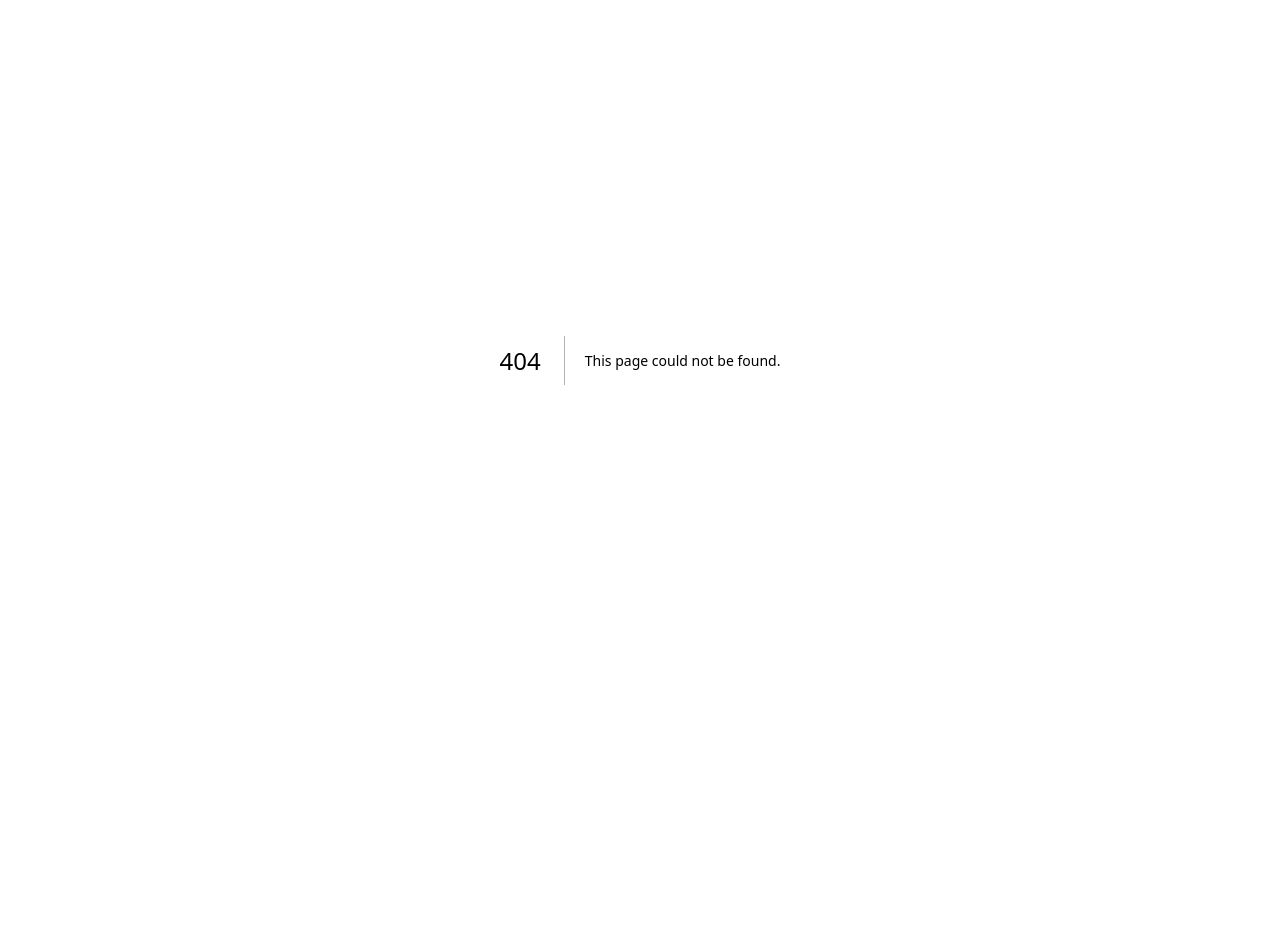
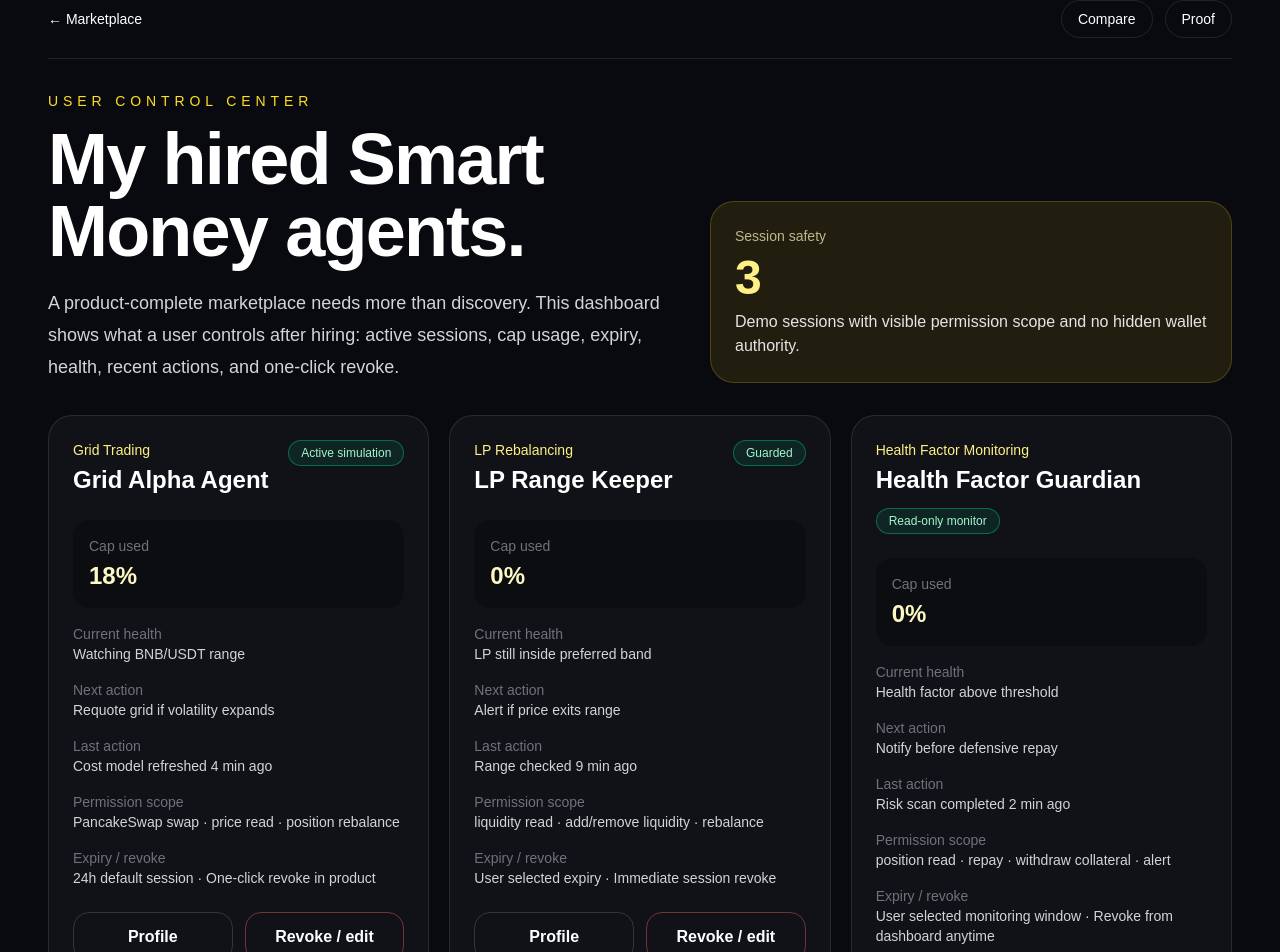
Before and after one commit to 7777chu/bnb-smart-money-agent-marketplace, a Next.js app in the folder app/: page /dashboard in a window 1280 px wide. Before the commit this address had no page. Shown: the part 40-992 px from the top of the page. Before the commit the page ends 800 px from the top, so only its background shows below. Built offline with nearby package versions, Linux system fonts and the light colour scheme.

Commit message:
feat: add hired agents dashboard

```diff
--- /dev/null
+++ b/app/src/app/dashboard/page.tsx
@@ -0,0 +1,160 @@
+import Link from "next/link";
+import { agents } from "@/lib/agents";
+
+const hiredSessions = [
+  {
+    agentId: "grid-alpha",
+    status: "Active simulation",
+    capUsed: "18%",
+    health: "Watching BNB/USDT range",
+    nextAction: "Requote grid if volatility expands",
+    lastAction: "Cost model refreshed 4 min ago",
+  },
+  {
+    agentId: "lp-range-keeper",
+    status: "Guarded",
+    capUsed: "0%",
+    health: "LP still inside preferred band",
+    nextAction: "Alert if price exits range",
+    lastAction: "Range checked 9 min ago",
+  },
+  {
+    agentId: "health-factor-guardian",
+    status: "Read-only monitor",
+    capUsed: "0%",
+    health: "Health factor above threshold",
+    nextAction: "Notify before defensive repay",
+    lastAction: "Risk scan completed 2 min ago",
+  },
+];
+
+const recentActions = [
+  ["Grid Alpha Agent", "Updated BNB/USDT volatility band", "Read-only proof"],
+  ["LP Range Keeper", "Checked PancakeSwap LP fee/range state", "No rebalance"],
+  ["Health Factor Guardian", "Scanned lending health factor", "Safe"],
+  ["Yield Router Agent", "Compared net APR after cost", "Not hired yet"],
+];
+
+export default function DashboardPage() {
+  const sessions = hiredSessions.map((session) => {
+    const agent = agents.find((item) => item.id === session.agentId);
+
+    if (!agent) {
+      throw new Error(`Missing agent for dashboard session: ${session.agentId}`);
+    }
+
+    return { ...session, agent };
+  });
+
+  return (
+    <main className="min-h-screen bg-[#080A0F] text-white">
+      <section className="mx-auto flex max-w-7xl flex-col gap-8 px-6 py-10 sm:px-10 lg:px-12">
+        <nav className="flex flex-wrap items-center justify-between gap-4 border-b border-white/10 pb-5">
+          <Link className="text-sm text-zinc-400 transition hover:text-yellow-200" href="/">
+            ← Marketplace
+          </Link>
+          <div className="flex flex-wrap gap-3">
+            <Link className="rounded-full border border-white/10 px-4 py-2 text-sm transition hover:bg-white/10" href="/compare">
+              Compare
+            </Link>
+            <Link className="rounded-full border border-white/10 px-4 py-2 text-sm transition hover:bg-white/10" href="/proof">
+              Proof
+            </Link>
+          </div>
+        </nav>
+
+        <header className="grid gap-6 lg:grid-cols-[1.1fr_0.9fr] lg:items-end">
+          <div>
+            <p className="text-sm uppercase tracking-[0.35em] text-yellow-300">User control center</p>
+            <h1 className="mt-3 text-5xl font-black tracking-tight sm:text-7xl">My hired Smart Money agents.</h1>
+            <p className="mt-5 max-w-3xl text-lg leading-8 text-zinc-300">
+              A product-complete marketplace needs more than discovery. This dashboard shows what a user controls after hiring:
+              active sessions, cap usage, expiry, health, recent actions, and one-click revoke.
+            </p>
+          </div>
+          <div className="rounded-3xl border border-yellow-300/20 bg-yellow-300/10 p-6">
+            <p className="text-sm text-yellow-100/70">Session safety</p>
+            <p className="mt-2 text-5xl font-black text-yellow-200">3</p>
+            <p className="mt-2 text-zinc-200">Demo sessions with visible permission scope and no hidden wallet authority.</p>
+          </div>
+        </header>
+
+        <section className="grid gap-5 xl:grid-cols-3">
+          {sessions.map(({ agent, status, capUsed, health, nextAction, lastAction }) => (
+            <article key={agent.id} className="rounded-3xl border border-white/10 bg-white/[0.035] p-6">
+              <div className="flex flex-wrap items-start justify-between gap-3">
+                <div>
+                  <p className="text-sm text-yellow-200">{agent.category}</p>
+                  <h2 className="mt-1 text-2xl font-bold">{agent.name}</h2>
+                </div>
+                <span className="rounded-full border border-emerald-400/40 bg-emerald-400/10 px-3 py-1 text-xs text-emerald-200">
+                  {status}
+                </span>
+              </div>
+
+              <dl className="mt-6 grid gap-4 text-sm text-zinc-300">
+                <div className="rounded-2xl bg-black/30 p-4">
+                  <dt className="text-zinc-500">Cap used</dt>
+                  <dd className="mt-1 text-2xl font-black text-yellow-100">{capUsed}</dd>
+                </div>
+                <div>
+                  <dt className="text-zinc-500">Current health</dt>
+                  <dd>{health}</dd>
+                </div>
+                <div>
+                  <dt className="text-zinc-500">Next action</dt>
+                  <dd>{nextAction}</dd>
+                </div>
+                <div>
+                  <dt className="text-zinc-500">Last action</dt>
+                  <dd>{lastAction}</dd>
+                </div>
+                <div>
+                  <dt className="text-zinc-500">Permission scope</dt>
+                  <dd>{agent.sessionPolicy.allowlist.join(" · ")}</dd>
+                </div>
+                <div>
+                  <dt className="text-zinc-500">Expiry / revoke</dt>
+                  <dd>
+                    {agent.sessionPolicy.expiry} · {agent.sessionPolicy.revoke}
+                  </dd>
+                </div>
+              </dl>
+
+              <div className="mt-6 grid gap-3 sm:grid-cols-2">
+                <Link className="rounded-2xl border border-white/15 px-4 py-3 text-center font-bold transition hover:bg-white/10" href={`/agents/${agent.id}`}>
+                  Profile
+                </Link>
+                <Link className="rounded-2xl border border-red-400/40 px-4 py-3 text-center font-bold text-red-100 transition hover:bg-red-400 hover:text-black" href={`/hire/${agent.id}`}>
+                  Revoke / edit
+                </Link>
+              </div>
+            </article>
+          ))}
+        </section>
+
+        <section className="grid gap-5 lg:grid-cols-[0.9fr_1.1fr]">
+          <div className="rounded-3xl border border-white/10 bg-white/[0.035] p-6">
+            <h2 className="text-3xl font-bold">Why this matters to judges</h2>
+            <p className="mt-4 leading-8 text-zinc-300">
+              The dashboard closes the loop from marketplace discovery to ongoing user control. It makes agent autonomy legible:
+              what the agent can do, how much it has used, when it expires, and where the user can revoke.
+            </p>
+          </div>
+          <div className="rounded-3xl border border-white/10 bg-black/30 p-6">
+            <h2 className="text-3xl font-bold">Recent action log</h2>
+            <div className="mt-5 grid gap-3">
+              {recentActions.map(([agent, action, result]) => (
+                <div key={`${agent}-${action}`} className="grid gap-2 rounded-2xl border border-white/10 bg-white/[0.035] p-4 md:grid-cols-[0.9fr_1.2fr_0.7fr]">
+                  <p className="font-semibold text-yellow-100">{agent}</p>
+                  <p className="text-zinc-300">{action}</p>
+                  <p className="text-zinc-400">{result}</p>
+                </div>
+              ))}
+            </div>
+          </div>
+        </section>
+      </section>
+    </main>
+  );
+}
--- a/app/src/app/page.tsx
+++ b/app/src/app/page.tsx
@@ -19,6 +19,9 @@ export default function Home() {
           <div className="flex items-center gap-3">
             <Link className="hidden rounded-full border border-white/10 px-4 py-2 text-sm text-zinc-200 transition hover:bg-white/10 sm:inline-flex" href="/compare">
               Compare
+            </Link>
+            <Link className="hidden rounded-full border border-white/10 px-4 py-2 text-sm text-zinc-200 transition hover:bg-white/10 sm:inline-flex" href="/dashboard">
+              Dashboard
             </Link>
             <Link className="hidden rounded-full border border-white/10 px-4 py-2 text-sm text-zinc-200 transition hover:bg-white/10 sm:inline-flex" href="/proof">
               Proof
@@ -58,6 +61,9 @@ export default function Home() {
               </Link>
               <Link className="rounded-2xl border border-white/15 px-5 py-3 font-bold text-white transition hover:bg-white/10" href="/report">
                 Advantage report
+              </Link>
+              <Link className="rounded-2xl border border-white/15 px-5 py-3 font-bold text-white transition hover:bg-white/10" href="/dashboard">
+                My agents dashboard
               </Link>
               <Link className="rounded-2xl border border-yellow-300/40 px-5 py-3 font-bold text-yellow-100 transition hover:bg-yellow-300 hover:text-black" href="/proof">
                 Proof center
```
Also changed, not shown: 1 other file (tests, documents, lock files or other folders).
